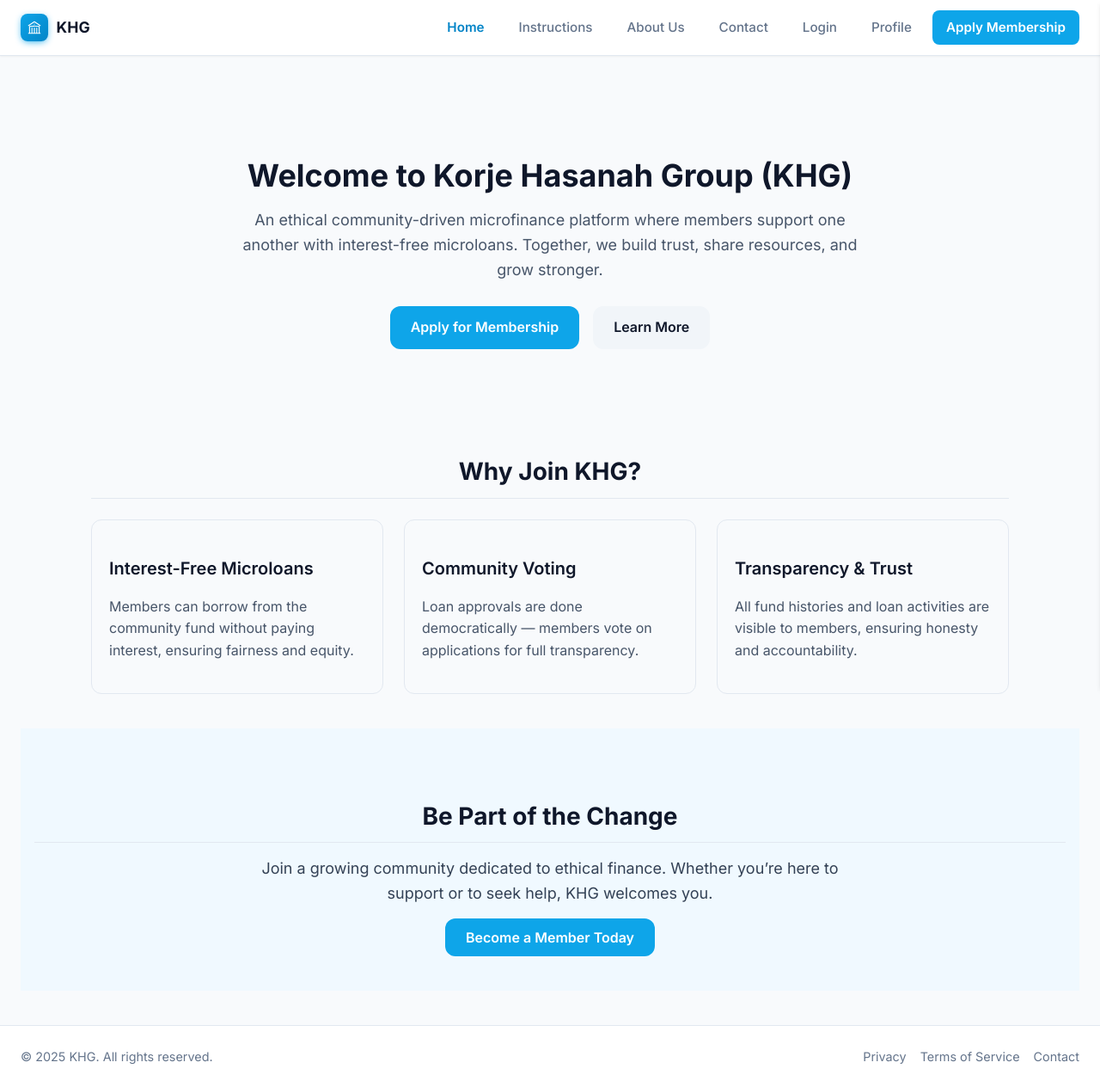
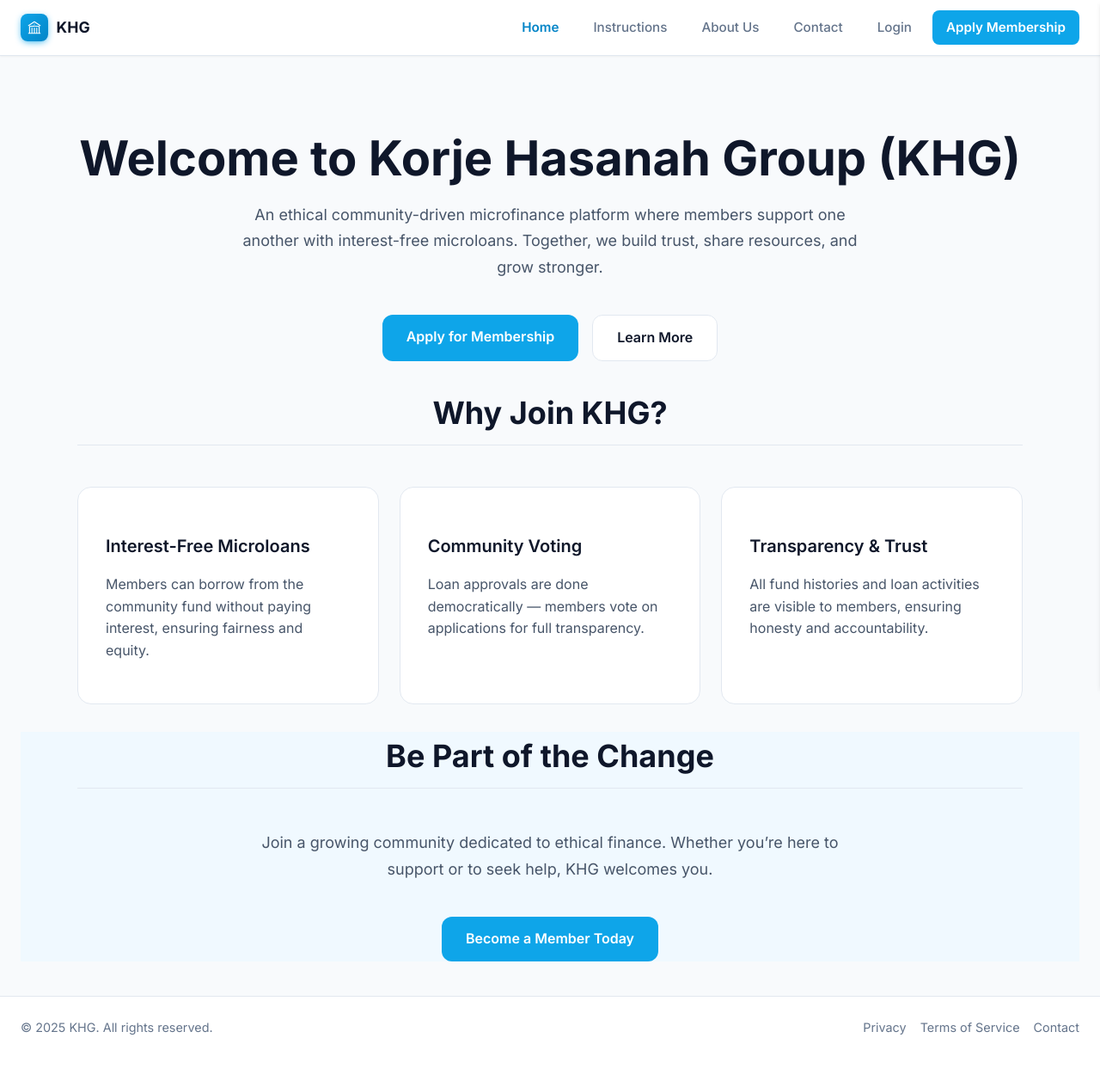
Before and after one commit to rabby946/khg-flask-project, a Flask app: page / in a window 1280 px wide. Shown: the whole page at 86% size. After the commit the page ends 1203 px from the top, so only its background shows below. Run offline with Flask 3, Linux system fonts and the light colour scheme; parts of the project's set-up code (start-up, migrations or seed data) failed here and were passed over.

Commit message:
Add privacy and terms pages, update base, routes, and utils

```diff
--- a/app.py
+++ b/app.py
@@ -30,4 +30,4 @@ def register_blueprints(app):
 app = create_app()
 if __name__ == "__main__":
     port = int(os.environ.get("PORT", 5000))
-    app.run(host="0.0.0.0", port=port)
+    app.run(host="0.0.0.0", port=port, debug=True)
--- a/routes/public.py
+++ b/routes/public.py
@@ -21,6 +21,12 @@ def home():
 def instructions():
     return render_template('public/instructions.html')
 
+@public_app.route("/privacy")
+def privacy():
+    return render_template("public/privacy.html")
+@public_app.route("/terms")
+def terms():
+    return render_template("public/terms.html")
 
 @public_app.route('/apply', methods=['GET', 'POST'])
 def apply_membership():
@@ -99,7 +105,11 @@ def about():
 @public_app.route('/contact', methods=['GET', 'POST'])
 def contact():
     if request.method == 'POST':
-        name = request.form.ge
+        name = request.form.get("name")
+        email  = request.form.get("email")
+        subject = request.form.get("subject")
+        message = request.form.get("message")
+        print(name, email, subject, message)
     return render_template("public/contact.html")
 @public_app.route("/login")
 def login():
--- a/routes/superAdmin.py
+++ b/routes/superAdmin.py
@@ -12,7 +12,7 @@ def login(secret_link):
 
     if request.method == "POST":
         password = request.form.get("sadmin-password")
-        if password == current_app.config.get("SUPERADMIN_LINK"):
+        if password == current_app.config.get("SUPERADMIN_PASSWORD"):
             session["superadmin_logged_in"] = True
             flash("Login successful!", "success")
             return redirect(url_for("superadmin.dashboard"))
--- a/templates/public/base.html
+++ b/templates/public/base.html
@@ -216,7 +216,6 @@
           <a class="nav-link {% if current_path.startswith('/about') %}active{% endif %}" href="/about">About Us</a>
           <a class="nav-link {% if current_path.startswith('/contact') %}active{% endif %}" href="/contact">Contact</a>
           <a class="nav-link {% if current_path.startswith('/login') %}active{% endif %}" href="/login">Login</a>
-          <a class="nav-link {% if current_path.startswith('/member') %}active{% endif %}" href="/member">Profile</a>
           <a class="nav-link cta {% if current_path.startswith('/apply') %}active{% endif %}" href="/apply">Apply Membership</a>
         </div>
         <div class="menu-btn">
@@ -235,7 +234,6 @@
         <a href="/about" data-close>About Us</a>
         <a href="/contact" data-close>Contact</a>
         <a href="/login" data-close>Login</a>
-        <a href="/member" data-close>Profile</a>
       </div>
     </header>
 
--- a/templates/public/home.html
+++ b/templates/public/home.html
@@ -3,56 +3,197 @@
 {% block title %}Home | KHG{% endblock %}
 
 {% block content %}
-<section class="hero">
-  <div style="text-align:center; padding: 3rem 1rem;">
-    <h1 style="font-size:2.25rem; font-weight:700; margin-bottom:1rem;">
+<style>
+    /* Scoped styles for the new Home Page */
+    :root {
+        --khg-font: 'Inter', sans-serif;
+        --khg-primary: #0ea5e9; /* sky-500 */
+        --khg-primary-dark: #0284c7; /* sky-600 */
+        --khg-bg-light: #f8fafc; /* slate-50 */
+        --khg-bg-cta: #f0f9ff; /* sky-50 */
+        --khg-border: #e2e8f0; /* slate-200 */
+        --khg-shadow: 0 8px 30px rgba(0, 0, 0, 0.08);
+        --khg-text-dark: #0f172a; /* slate-900 */
+        --khg-text-light: #475569; /* slate-600 */
+    }
+
+    /* General Section Styling */
+    .page-section {
+        padding: 0rem 1.5rem;
+        font-family: var(--khg-font);
+    }
+    .container {
+        max-width: 1100px;
+        margin-left: auto;
+        margin-right: auto;
+    }
+
+    /* Hero Section */
+    .hero-section {
+        background-color: var(--khg-bg-light);
+        text-align: center;
+    }
+    .hero-title {
+        font-size: 2.5rem;
+        font-weight: 700;
+        color: var(--khg-text-dark);
+        margin-bottom: 1rem;
+        animation: fadeInUp 0.6s ease-out;
+    }
+    @media (min-width: 768px) { .hero-title { font-size: 3.5rem; } }
+
+    .hero-subtitle {
+        max-width: 720px;
+        margin: 0 auto;
+        font-size: 1.125rem;
+        color: var(--khg-text-light);
+        line-height: 1.7;
+        animation: fadeInUp 0.6s ease-out 0.2s;
+        animation-fill-mode: both; /* Keeps styles before animation starts */
+    }
+
+    .hero-actions {
+        margin-top: 2.5rem;
+        display: flex;
+        gap: 1rem;
+        justify-content: center;
+        flex-wrap: wrap;
+        animation: fadeInUp 0.6s ease-out 0.4s;
+        animation-fill-mode: both;
+    }
+    .btn {
+        text-decoration: none;
+        padding: 0.8rem 1.75rem;
+        border-radius: 0.75rem;
+        font-weight: 600;
+        transition: all 0.2s ease;
+        display: inline-block;
+    }
+    .btn-primary { background-color: var(--khg-primary); color: #fff; }
+    .btn-primary:hover { background-color: var(--khg-primary-dark); transform: translateY(-2px); }
+    .btn-secondary { background-color: #fff; color: var(--khg-text-dark); border: 1px solid var(--khg-border); }
+    .btn-secondary:hover { background-color: #f1f5f9; transform: translateY(-2px); }
+
+    /* Features Section */
+    .features-section .container { text-align: center; }
+    .section-title {
+        font-size: 2.25rem;
+        font-weight: 700;
+        margin-bottom: 3rem;
+        color: var(--khg-text-dark);
+    }
+    .features-grid {
+        display: grid;
+        grid-template-columns: repeat(auto-fit, minmax(300px, 1fr));
+        gap: 1.5rem;
+        text-align: left;
+    }
+    .feature-card {
+        border: 1px solid var(--khg-border);
+        border-radius: 1rem;
+        padding: 2rem;
+        background-color: #fff;
+        transition: all 0.3s ease;
+    }
+    .feature-card:hover { transform: translateY(-5px); box-shadow: var(--khg-shadow); }
+    .feature-card h3 { font-size: 1.25rem; font-weight: 600; margin-bottom: 0.75rem; color: var(--khg-text-dark); }
+    .feature-card p { color: var(--khg-text-light); line-height: 1.6; }
+
+    /* CTA Section */
+    .cta-section {
+        background-color: var(--khg-bg-cta);
+        text-align: center;
+    }
+
+    /* Animation Styles */
+    @keyframes fadeInUp {
+        from { opacity: 0; transform: translateY(20px); }
+        to { opacity: 1; transform: translateY(0); }
+    }
+    .animate-on-scroll {
+        opacity: 0;
+        transition: opacity 0.6s ease-out, transform 0.6s ease-out;
+        transform: translateY(20px);
+    }
+    .animate-on-scroll.is-visible {
+        opacity: 1;
+        transform: translateY(0);
+    }
+</style>
+
+<section class="hero-section page-section">
+    <div class="container">
+        <h1 class="hero-title">
             Welcome to Korje Hasanah Group (KHG)
         </h1>
-    <p style="max-width:720px; margin:0 auto; font-size:1.125rem; color:#475569;">
+        <p class="hero-subtitle">
             An ethical community-driven microfinance platform where members support one another with
             interest-free microloans. Together, we build trust, share resources, and grow stronger.
         </p>
-    <div style="margin-top:1.75rem; display:flex; gap:1rem; justify-content:center; flex-wrap:wrap;">
-      <a href="/apply" style="background:#0ea5e9; color:#fff; text-decoration:none; padding:0.75rem 1.5rem; border-radius:12px; font-weight:600;">
+        <div class="hero-actions">
+            <a href="{{ url_for('public.apply_membership') }}" class="btn btn-primary">
                 Apply for Membership
             </a>
-      <a href="/about" style="background:#f1f5f9; color:#0f172a; text-decoration:none; padding:0.75rem 1.5rem; border-radius:12px; font-weight:600;">
+            <a href="{{ url_for('public.about') }}" class="btn btn-secondary">
                 Learn More
             </a>
         </div>
     </div>
 </section>
 
-<section class="features" style="padding:2.5rem 1rem; max-width:1100px; margin:0 auto;">
-  <h2 style="font-size:1.75rem; font-weight:700; margin-bottom:1.5rem; text-align:center;">
-    Why Join KHG?
-  </h2>
-  <div style="display:grid; grid-template-columns:repeat(auto-fit, minmax(250px, 1fr)); gap:1.5rem;">
-    <div style="border:1px solid #e2e8f0; border-radius:12px; padding:1.25rem;">
-      <h3 style="font-size:1.25rem; font-weight:600; margin-bottom:0.5rem;">Interest-Free Microloans</h3>
-      <p style="color:#475569;">Members can borrow from the community fund without paying interest, ensuring fairness and equity.</p>
+<section class="features-section page-section">
+    <div class="container">
+        <h2 class="section-title animate-on-scroll">Why Join KHG?</h2>
+        <div class="features-grid">
+            <div class="feature-card animate-on-scroll" style="transition-delay: 100ms;">
+                <h3>Interest-Free Microloans</h3>
+                <p>Members can borrow from the community fund without paying interest, ensuring fairness and equity.</p>
             </div>
-    <div style="border:1px solid #e2e8f0; border-radius:12px; padding:1.25rem;">
-      <h3 style="font-size:1.25rem; font-weight:600; margin-bottom:0.5rem;">Community Voting</h3>
-      <p style="color:#475569;">Loan approvals are done democratically — members vote on applications for full transparency.</p>
+            <div class="feature-card animate-on-scroll" style="transition-delay: 200ms;">
+                <h3>Community Voting</h3>
+                <p>Loan approvals are done democratically — members vote on applications for full transparency.</p>
             </div>
-    <div style="border:1px solid #e2e8f0; border-radius:12px; padding:1.25rem;">
-      <h3 style="font-size:1.25rem; font-weight:600; margin-bottom:0.5rem;">Transparency & Trust</h3>
-      <p style="color:#475569;">All fund histories and loan activities are visible to members, ensuring honesty and accountability.</p>
+            <div class="feature-card animate-on-scroll" style="transition-delay: 300ms;">
+                <h3>Transparency & Trust</h3>
+                <p>All fund histories and loan activities are visible to members, ensuring honesty and accountability.</p>
+            </div>
         </div>
     </div>
 </section>
 
-<section class="cta" style="background:#f0f9ff; padding:3rem 1rem; text-align:center;">
-  <h2 style="font-size:1.75rem; font-weight:700; margin-bottom:1rem;">Be Part of the Change</h2>
-  <p style="font-size:1.125rem; max-width:680px; margin:0 auto; color:#334155;">
+<section class="cta-section page-section">
+    <div class="container animate-on-scroll">
+        <h2 class="section-title">Be Part of the Change</h2>
+        <p class="hero-subtitle">
             Join a growing community dedicated to ethical finance. Whether you’re here to support or to seek help,
             KHG welcomes you.
         </p>
-  <div style="margin-top:1.5rem;">
-    <a href="/apply" style="background:#0ea5e9; color:#fff; text-decoration:none; padding:0.75rem 1.5rem; border-radius:12px; font-weight:600;">
+        <div class="hero-actions">
+            <a href="{{ url_for('public.apply_membership') }}" class="btn btn-primary">
                 Become a Member Today
             </a>
         </div>
+    </div>
 </section>
+
+<script>
+// JavaScript for scroll-triggered animations
+document.addEventListener('DOMContentLoaded', () => {
+    const observer = new IntersectionObserver((entries) => {
+        entries.forEach(entry => {
+            if (entry.isIntersecting) {
+                entry.target.classList.add('is-visible');
+                observer.unobserve(entry.target);
+            }
+        });
+    }, {
+        threshold: 0.1 // Trigger when 10% of the element is visible
+    });
+
+    // Observe all elements with the 'animate-on-scroll' class
+    document.querySelectorAll('.animate-on-scroll').forEach(element => {
+        observer.observe(element);
+    });
+});
+</script>
 {% endblock %}
```
Also changed, not shown: config.py (+12 -14 lines), templates/public/privacy.html (added, +60 -0 lines), templates/public/terms.html (added, +53 -0 lines), utils.py (+14 -18 lines). Lines whose indentation alone changed are shown as unchanged.
